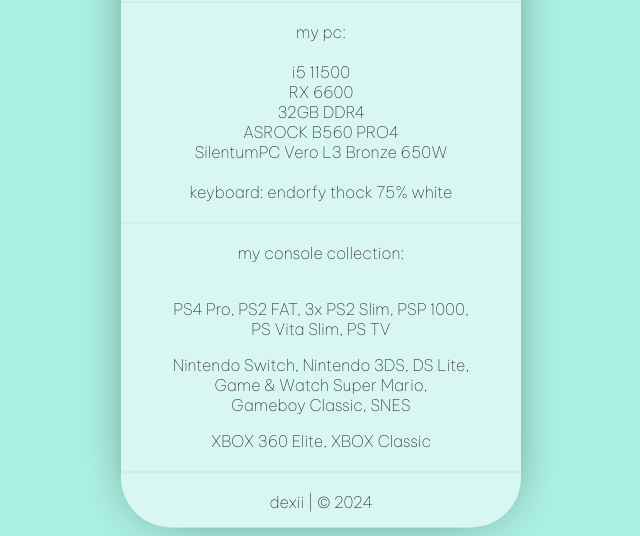
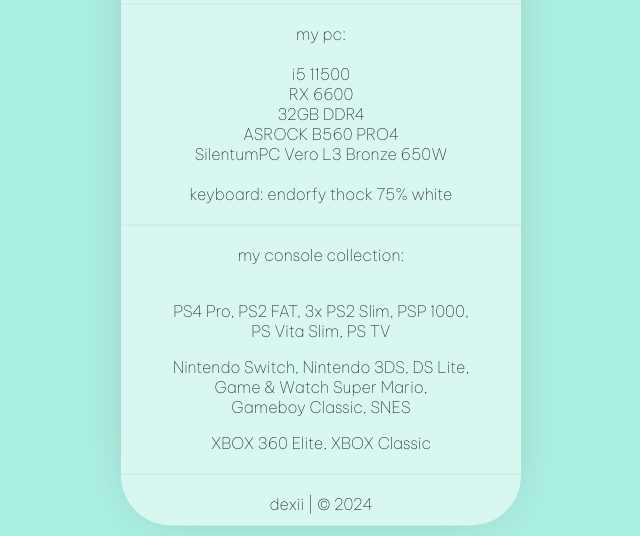
Before and after one commit to dexiii00/dexiii00.github.io, a plain HTML site: page index.html in a window 1280 px wide. Shown: the part 264-800 px from the top of the page, without its empty margins (319-959 px from the left). Drawn offline with Linux system fonts and the light colour scheme.

Commit message:
Update style.css

```diff
--- a/style.css
+++ b/style.css
@@ -25,11 +25,11 @@ html, body{
     background-color: rgba(253, 253, 253, 0.562);
     width: 400px;
     border-radius: 50px;
-    padding-bottom: 5px;
+    padding-bottom: 1px;
     margin: auto;
-    -webkit-box-shadow: 0px 0px 58px -28px rgba(0, 0, 0, 1);
-    -moz-box-shadow: 0px 0px 58px -28px rgba(0, 0, 0, 1);
-    box-shadow: 0px 0px 58px -28px rgba(0, 0, 0, 1);
+    -webkit-box-shadow: 0px 0px 58px -28px rgb(136, 136, 136);
+    -moz-box-shadow: 0px 0px 58px -28px rgb(136, 136, 136);
+    box-shadow: 0px 0px 58px -28px rgb(136, 136, 136);
 }
 #top{
     width: auto;
```
